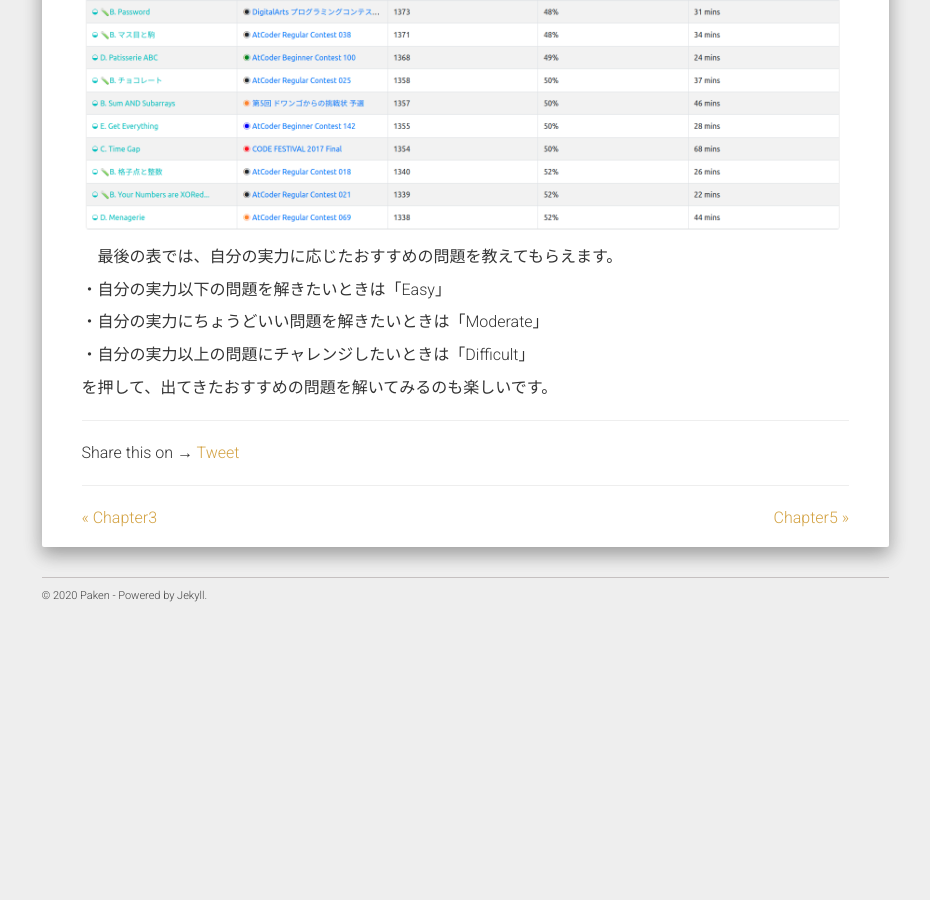
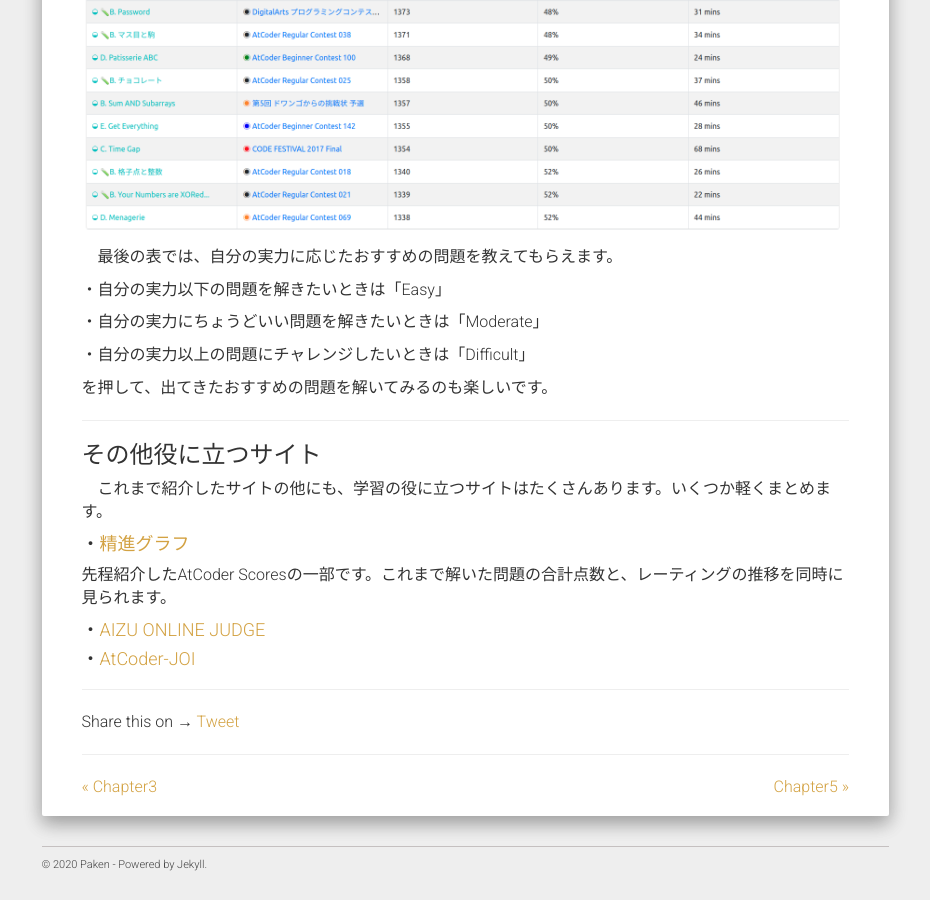
Before and after one commit to TKPaken/beginners, a Jekyll site: the page built from _posts/2020-3-23-chapter4.md, in a window 1280 px wide and 900 px high, scrolled down 9459 px. Shown: the whole window, without its empty margins (321-1251 px from the left). Built offline with Jekyll 4.4.1, drawn with Linux system fonts in a browser that asks for light colours; nearby versions of some CDN libraries; formulas are drawn with MathJax 3; comment, search, counter and statistics services are not loaded; before the commit the page ends 10090 px from its top, so only the background shows below that.

Commit message:
Finished except for the last section

```diff
--- a/_posts/2020-3-23-chapter4.md
+++ b/_posts/2020-3-23-chapter4.md
@@ -141,7 +141,7 @@ __<a href="https://atcoder.jp/contests/abs/tasks/abc086_a" target="_blank">AtCod
 実力をつけるための一番の近道も精進です。
 とても重要なので覚えておきましょう。
 
-______
+******
 
 ### [AtCoder Problems](https://kenkoooo.com/atcoder/#/table/)
 
@@ -219,6 +219,20 @@ AtCoder Problemsでは、問題の一覧がコンテストの種類ごとに分
 
 を押して、出てきたおすすめの問題を解いてみるのも楽しいです。
 
+******
+
+### その他役に立つサイト
+
+　これまで紹介したサイトの他にも、学習の役に立つサイトはたくさんあります。いくつか軽くまとめます。
+
+#### ・[精進グラフ](http://atcoder-scores.herokuapp.com/graph)
+
+ 先程紹介したAtCoder Scoresの一部です。これまで解いた問題の合計点数と、レーティングの推移を同時に見られます。
+
+#### ・[AIZU ONLINE JUDGE](http://judge.u-aizu.ac.jp/onlinejudge/)
+
+#### ・[AtCoder-JOI](https://joi.goodbaton.com/)
+
 
 <!---
 user pageについて書く
```
